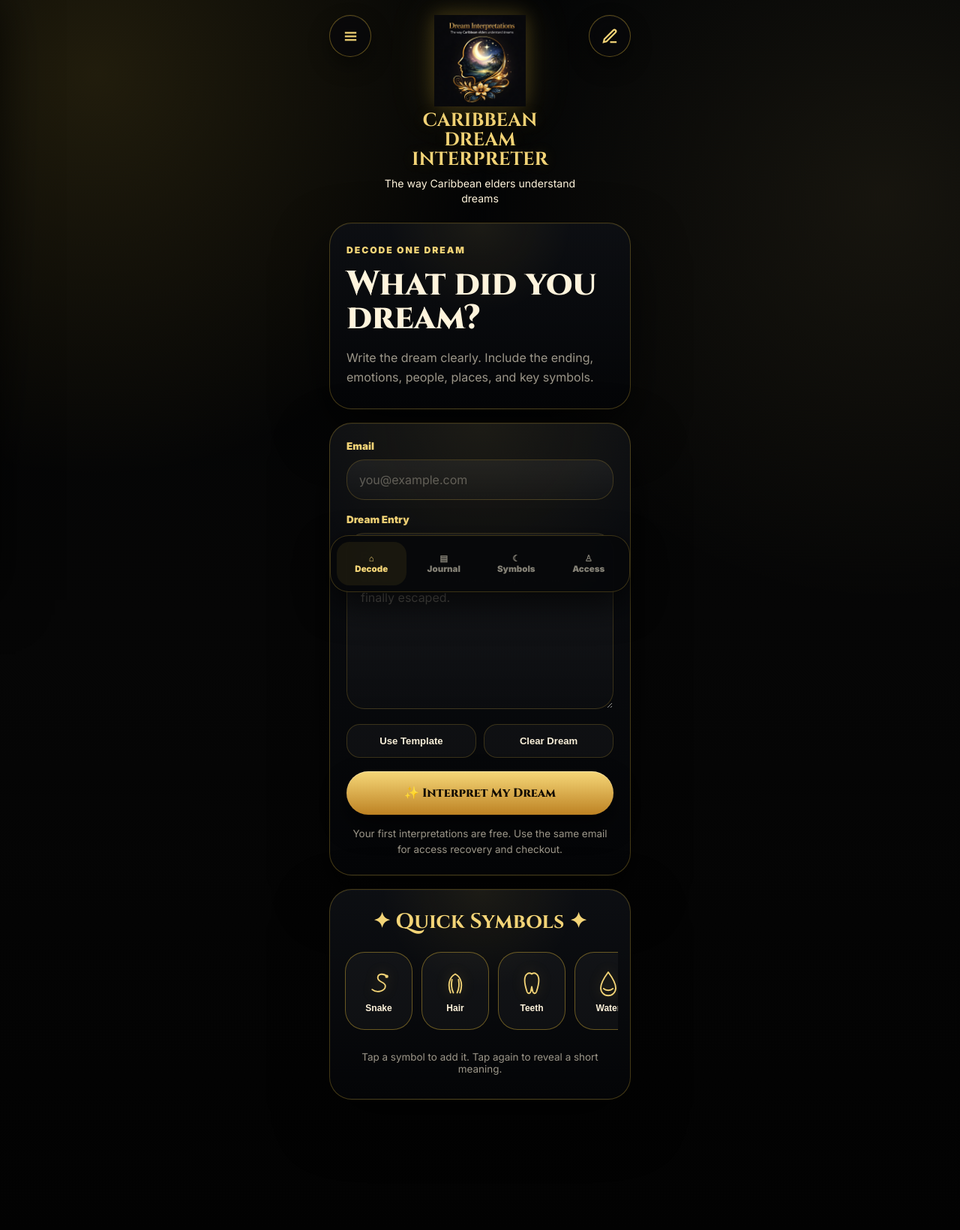
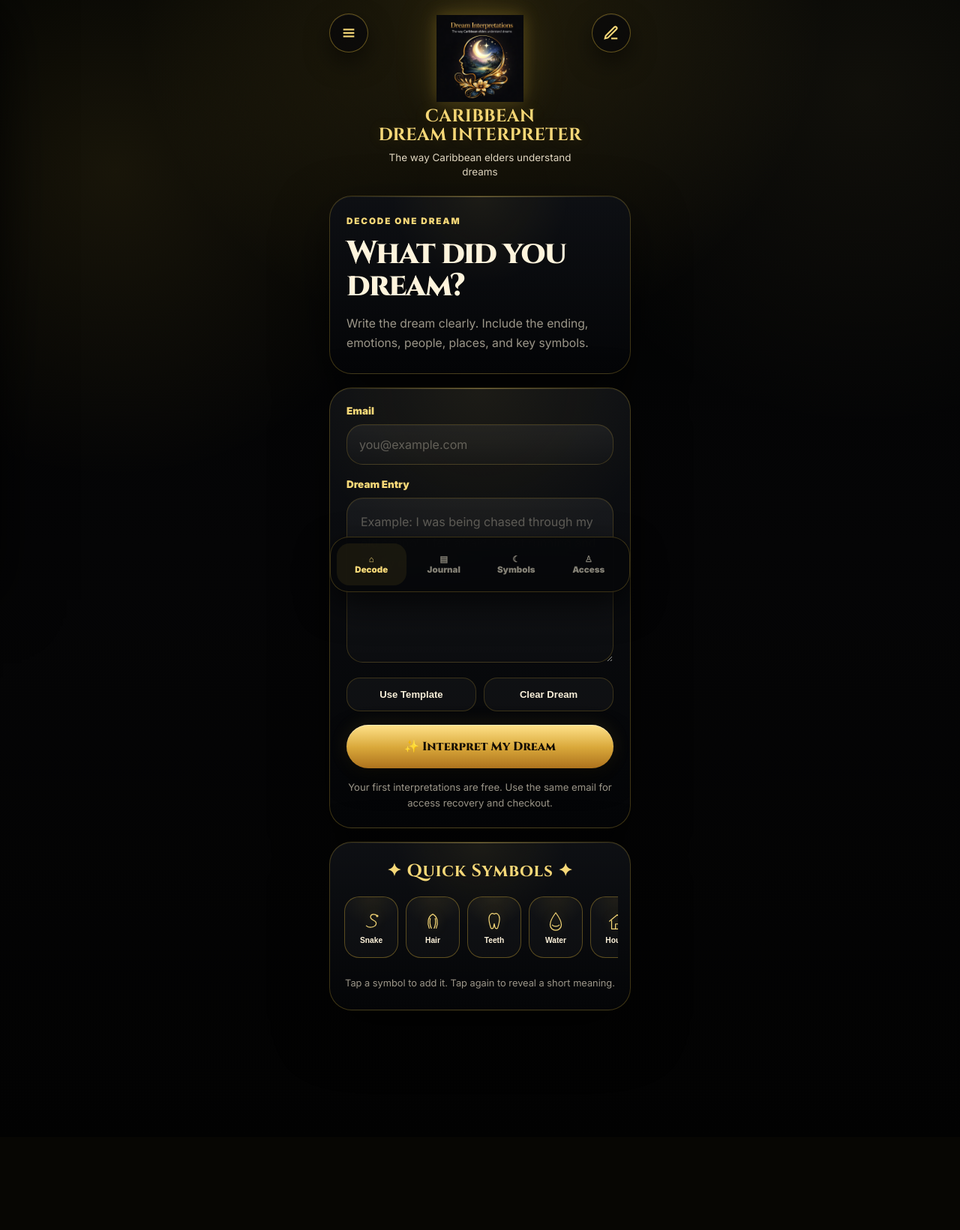
Before and after one commit to TinaMacSauce/dream-interpreter, a Flask app: template templates/index.html in a window 1280 px wide. Shown: the whole page at 75% size. After the commit the page ends 1348 px from the top, so only its background shows below. Run offline with Flask 3, Linux system fonts and the light colour scheme; the template is opened without the code that fills it, so the values that code supplies are empty; parts of the project's set-up code (start-up, migrations or seed data) failed here and were passed over.

Commit message:
Refactor CSS styles for layout and appearance
Adjusted various CSS properties for improved styling and layout, including background gradients, padding, and dimensions of elements.

```diff
--- a/templates/index.html
+++ b/templates/index.html
@@ -9,15 +9,14 @@
 
 <style>
 :root{
-  --bg:#050506;
+  --bg:#030405;
   --card:#090a0d;
-  --card2:#101116;
   --gold:#d4af37;
-  --gold2:#f3d477;
+  --gold2:#f6d878;
   --cream:#fff4dc;
   --text:#f8efd9;
   --muted:rgba(248,239,217,.62);
-  --line:rgba(212,175,55,.30);
+  --line:rgba(212,175,55,.28);
   --line2:rgba(212,175,55,.48);
 }
 
@@ -32,33 +31,49 @@ body{
   margin:0;
   font-family:Inter,system-ui,sans-serif;
   background:
-    radial-gradient(circle at 10% 6%, rgba(212,175,55,.14), transparent 28%),
-    radial-gradient(circle at 92% 16%, rgba(243,212,119,.08), transparent 30%),
-    linear-gradient(180deg,#030405,#060606 50%,#020202);
+    radial-gradient(circle at 50% 0%, rgba(212,175,55,.16), transparent 28%),
+    radial-gradient(circle at 12% 15%, rgba(212,175,55,.10), transparent 24%),
+    radial-gradient(circle at 90% 8%, rgba(243,212,119,.06), transparent 25%),
+    linear-gradient(180deg,#020303,#050506 48%,#020202);
   color:var(--text);
   overflow-x:hidden;
+}
+
+body::before{
+  content:"";
+  position:fixed;
+  inset:0;
+  background:
+    linear-gradient(rgba(255,255,255,.018) 1px, transparent 1px),
+    linear-gradient(90deg, rgba(255,255,255,.012) 1px, transparent 1px);
+  background-size:42px 42px;
+  opacity:.13;
+  pointer-events:none;
+  z-index:-2;
 }
 
 .app{
   max-width:430px;
   min-height:100svh;
   margin:0 auto;
-  padding:max(20px, env(safe-area-inset-top)) 14px 150px;
+  padding:max(18px, env(safe-area-inset-top)) 14px 145px;
   position:relative;
 }
 
 .menu-panel{
   position:fixed;
   top:0;
-  left:-280px;
-  width:260px;
+  left:-290px;
+  width:270px;
   height:100vh;
-  background:#07080a;
+  background:
+    radial-gradient(circle at top, rgba(212,175,55,.10), transparent 34%),
+    #07080a;
   border-right:1px solid var(--line2);
   z-index:100;
   padding:26px 22px;
   transition:.25s ease;
-  box-shadow:20px 0 60px rgba(0,0,0,.70);
+  box-shadow:24px 0 70px rgba(0,0,0,.76);
 }
 
 .menu-panel.open{left:0;}
@@ -89,59 +104,62 @@ body{
 }
 
 .icon-btn{
-  width:56px;
-  height:56px;
+  width:52px;
+  height:52px;
   border-radius:50%;
-  border:1px solid rgba(212,175,55,.42);
-  background:rgba(8,8,10,.70);
+  border:1px solid rgba(212,175,55,.44);
+  background:rgba(8,8,10,.72);
   color:var(--gold2);
   display:flex;
   align-items:center;
   justify-content:center;
   backdrop-filter:blur(18px);
   box-shadow:
-    0 12px 28px rgba(0,0,0,.42),
-    inset 0 1px 0 rgba(255,255,255,.05);
+    0 14px 32px rgba(0,0,0,.50),
+    inset 0 1px 0 rgba(255,255,255,.06);
   text-decoration:none;
 }
 
 .icon-btn svg{
-  width:23px;
-  height:23px;
+  width:22px;
+  height:22px;
   stroke-width:2.3;
 }
 
 .brand{
   flex:1;
   text-align:center;
+  padding-top:2px;
 }
 
 .logo-mark{
-  width:122px;
-  height:122px;
+  width:116px;
+  height:116px;
   object-fit:contain;
-  margin:0 auto 6px;
+  margin:0 auto 7px;
   display:block;
   filter:
-    drop-shadow(0 0 12px rgba(212,175,55,.24))
-    drop-shadow(0 0 28px rgba(212,175,55,.16));
+    drop-shadow(0 0 10px rgba(212,175,55,.25))
+    drop-shadow(0 0 26px rgba(212,175,55,.16));
 }
 
 .brand h1{
   margin:0;
   font-family:Cinzel,Georgia,serif;
-  font-size:1.55rem;
-  line-height:1.04;
+  font-size:1.46rem;
+  line-height:1.05;
   color:var(--gold2);
   text-transform:uppercase;
-  text-shadow:0 0 18px rgba(212,175,55,.16);
+  letter-spacing:.01em;
+  text-shadow:0 0 18px rgba(212,175,55,.17);
 }
 
 .brand p{
-  margin:10px 0 0;
-  font-size:.88rem;
-  line-height:1.4;
-  color:var(--cream);
+  margin:9px auto 0;
+  max-width:260px;
+  font-size:.84rem;
+  line-height:1.42;
+  color:rgba(255,244,220,.88);
 }
 
 .hero-card,
@@ -150,40 +168,56 @@ body{
   border-radius:30px;
   border:1px solid var(--line);
   background:
-    radial-gradient(circle at top, rgba(212,175,55,.08), transparent 38%),
-    linear-gradient(180deg, rgba(13,15,19,.96), rgba(4,5,7,.99));
+    radial-gradient(circle at top center, rgba(212,175,55,.075), transparent 38%),
+    linear-gradient(180deg, rgba(14,16,20,.97), rgba(4,5,7,.99));
   box-shadow:
     0 28px 70px rgba(0,0,0,.58),
-    inset 0 1px 0 rgba(255,255,255,.04);
+    inset 0 1px 0 rgba(255,255,255,.045);
+  position:relative;
+  overflow:hidden;
+}
+
+.hero-card::before,
+.input-card::before,
+.quick-symbols::before{
+  content:"";
+  position:absolute;
+  left:20px;
+  right:20px;
+  top:0;
+  height:1px;
+  background:linear-gradient(90deg, transparent, rgba(246,216,120,.65), transparent);
+  opacity:.6;
 }
 
 .hero-card{
-  padding:28px 22px;
+  padding:26px 22px 28px;
   margin-bottom:18px;
 }
 
 .kicker{
   color:var(--gold2);
-  font-size:.76rem;
+  font-size:.73rem;
   font-weight:900;
   letter-spacing:.16em;
   text-transform:uppercase;
 }
 
 .hero-card h2{
-  margin:16px 0 16px;
+  margin:15px 0 15px;
   font-family:Cinzel,Georgia,serif;
-  font-size:2.85rem;
+  font-size:2.65rem;
   font-weight:800;
-  line-height:1;
+  line-height:1.02;
   color:var(--cream);
+  letter-spacing:-.035em;
 }
 
 .hero-card p{
   margin:0;
   color:var(--muted);
   line-height:1.65;
-  font-size:1rem;
+  font-size:.98rem;
 }
 
 .input-card{
@@ -202,13 +236,14 @@ label{
 input,
 textarea{
   width:100%;
-  border-radius:24px;
+  border-radius:22px;
   border:1px solid rgba(212,175,55,.22);
   background:
     linear-gradient(180deg, rgba(255,255,255,.055), rgba(255,255,255,.018));
   color:#fff;
   outline:none;
   font-family:inherit;
+  box-shadow:inset 0 1px 0 rgba(255,255,255,.035);
 }
 
 input{
@@ -218,7 +253,7 @@ input{
 }
 
 textarea{
-  min-height:235px;
+  min-height:220px;
   resize:vertical;
   padding:18px;
   line-height:1.7;
@@ -268,60 +303,65 @@ input::placeholder{
   padding:18px;
   border:0;
   border-radius:999px;
-  background:linear-gradient(180deg,#f6d778,#bd8223);
+  background:
+    linear-gradient(180deg,#ffe28a 0%, #d9a83a 52%, #ad721d 100%);
   color:#130c03;
   font-family:Cinzel,Georgia,serif;
   font-size:1rem;
   font-weight:900;
   cursor:pointer;
   box-shadow:
-    0 16px 32px rgba(0,0,0,.58),
-    inset 0 1px 0 rgba(255,255,255,.30);
+    0 16px 34px rgba(0,0,0,.62),
+    0 0 24px rgba(212,175,55,.13),
+    inset 0 1px 0 rgba(255,255,255,.38);
 }
 
 .helper{
   margin:15px 0 0;
   text-align:center;
   color:var(--muted);
-  font-size:.84rem;
+  font-size:.82rem;
   line-height:1.6;
 }
 
 .quick-symbols{
-  padding:24px 16px 32px;
+  padding:22px 16px 28px;
   margin-bottom:20px;
   text-align:center;
 }
 
 .quick-symbols h2{
-  margin:0 0 18px;
+  margin:0 0 16px;
   font-family:Cinzel,Georgia,serif;
   color:var(--gold2);
-  font-size:1.75rem;
+  font-size:1.45rem;
+  letter-spacing:.03em;
 }
 
 .symbol-row{
   display:flex;
-  gap:12px;
+  gap:10px;
   overflow-x:auto;
-  padding:4px 4px 86px;
+  padding:2px 3px 74px;
   scrollbar-width:none;
 }
 
 .symbol-row::-webkit-scrollbar{display:none;}
 
 .symbol-pill{
-  min-width:90px;
-  min-height:104px;
-  border-radius:26px;
-  border:1px solid rgba(212,175,55,.45);
-  background:rgba(255,255,255,.035);
+  min-width:72px;
+  min-height:82px;
+  border-radius:20px;
+  border:1px solid rgba(212,175,55,.38);
+  background:
+    radial-gradient(circle at top, rgba(212,175,55,.08), transparent 45%),
+    rgba(255,255,255,.028);
   color:var(--gold2);
   display:flex;
   flex-direction:column;
   align-items:center;
   justify-content:center;
-  gap:6px;
+  gap:5px;
   cursor:pointer;
   text-decoration:none;
   position:relative;
@@ -335,23 +375,23 @@ input::placeholder{
 
 .symbol-pill.open{
   border-color:rgba(243,212,119,.82);
-  box-shadow:0 0 20px rgba(212,175,55,.18);
+  box-shadow:0 0 18px rgba(212,175,55,.15);
 }
 
 .symbol-pill svg{
-  width:40px;
-  height:40px;
+  width:30px;
+  height:30px;
   fill:none;
   stroke:var(--gold2);
-  stroke-width:3;
+  stroke-width:2.6;
   stroke-linecap:round;
   stroke-linejoin:round;
-  filter:drop-shadow(0 0 8px rgba(212,175,55,.28));
+  filter:drop-shadow(0 0 7px rgba(212,175,55,.24));
 }
 
 .symbol-pill span{
   display:block;
-  font-size:.75rem;
+  font-size:.64rem;
   color:var(--cream);
   font-weight:900;
 }
@@ -379,13 +419,13 @@ input::placeholder{
 }
 
 .see-more{
-  box-shadow:0 0 18px rgba(212,175,55,.42);
+  box-shadow:0 0 17px rgba(212,175,55,.32);
 }
 
 .quick-symbols p{
-  margin:-58px 0 0;
+  margin:-48px 0 0;
   color:var(--muted);
-  font-size:.84rem;
+  font-size:.80rem;
 }
 
 .result{
@@ -462,7 +504,7 @@ input::placeholder{
   transform:translateX(-50%);
   width:calc(100% - 28px);
   max-width:400px;
-  height:76px;
+  height:74px;
   display:grid;
   grid-template-columns:repeat(4,1fr);
   gap:4px;
```
Also changed, not shown: other parts of templates/index.html (+14 -11 lines).
